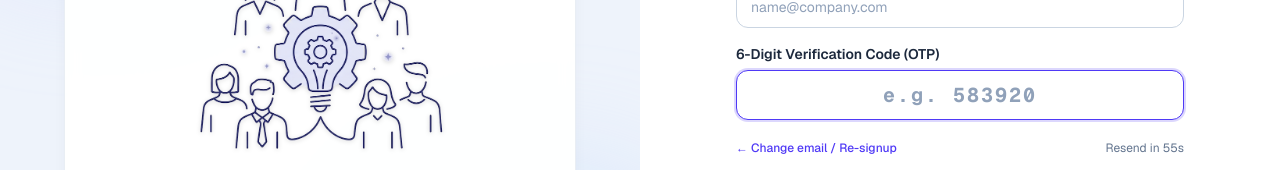
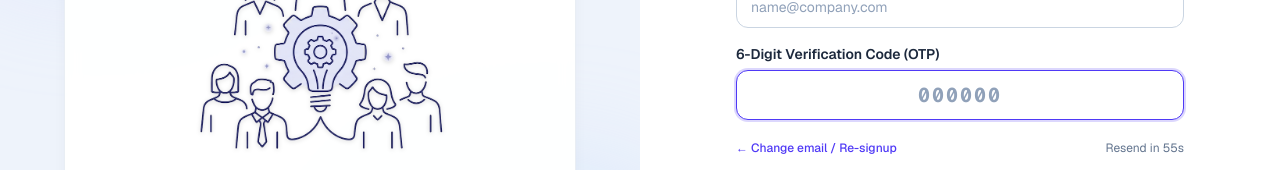
Before and after one commit to gopalgohil/RetroFlow, a Next.js app in the folder client/: page /verify-email in a window 1280 px wide. Shown: the part 330-500 px from the top of the page. Built offline with nearby package versions, Linux system fonts and the light colour scheme; no server answers.

Commit message:
style: update OTP input placeholder to 000000

```diff
--- a/client/src/components/auth/ForgotPasswordForm.tsx
+++ b/client/src/components/auth/ForgotPasswordForm.tsx
@@ -213,7 +213,7 @@ export const ForgotPasswordForm: React.FC = () => {
           <Input
             label="6-Digit Verification Code (OTP)"
             type="text"
-            placeholder="e.g. 849201"
+            placeholder="000000"
             maxLength={6}
             value={otp}
             onChange={(e) => {
--- a/client/src/components/auth/VerifyEmailForm.tsx
+++ b/client/src/components/auth/VerifyEmailForm.tsx
@@ -127,7 +127,7 @@ export const VerifyEmailForm: React.FC<VerifyEmailFormProps> = ({ initialEmail =
           label="6-Digit Verification Code (OTP)"
           type="text"
           name="otp"
-          placeholder="e.g. 583920"
+          placeholder="000000"
           maxLength={6}
           value={otp}
           onChange={(e) => {
```
